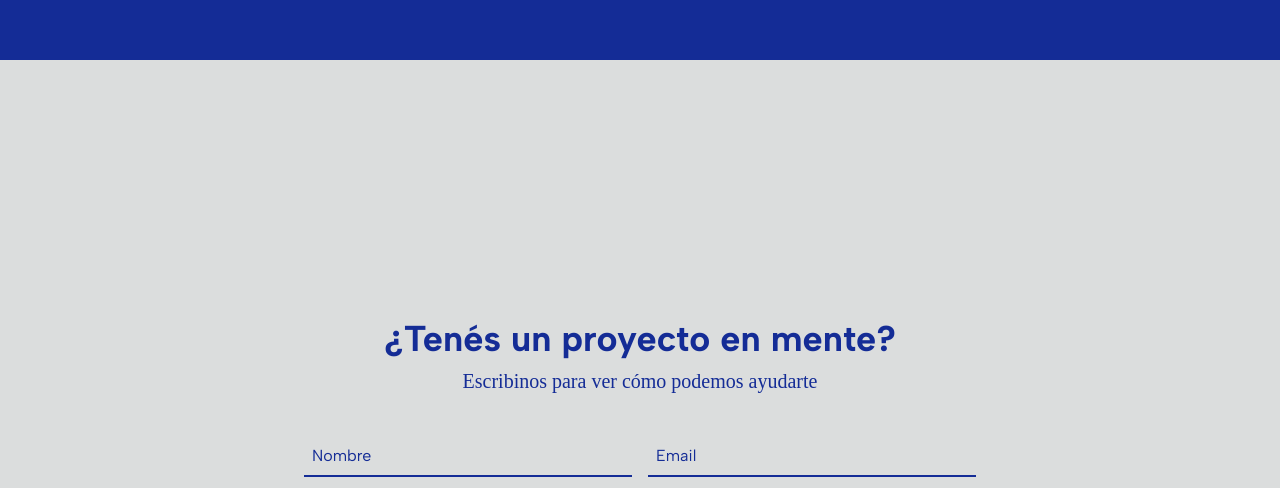
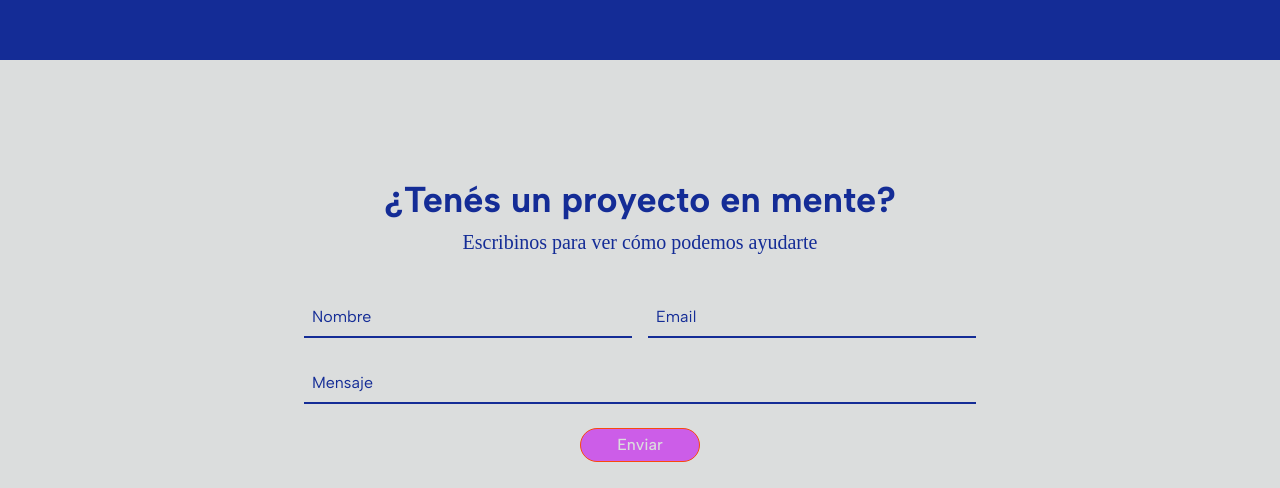
Before and after one commit to eypacha/proaestudiocreativo, a Vue app: page / in a window 1280 px wide. Shown: the part 3472-3960 px from the top of the page. Built offline with nearby package versions, Linux system fonts and the light colour scheme; a web font is replaced by a local one.

Commit message:
fix(Contact.vue): update section height and padding for improved layout consistency

```diff
--- a/src/components/sections/Contact.vue
+++ b/src/components/sections/Contact.vue
@@ -1,6 +1,6 @@
 <template>
   <section
-    class="relative h-[100dvh] p-20 px-10 bg-gray text-blue flex flex-col items-center justify-center"
+    class="relative w-full pt-30 pb-20 px-10 bg-gray text-blue flex flex-col items-center justify-center flex-1"
     id="contact"
   >
     <h2 class="text-4xl font-bold mb-2">¿Tenés un proyecto en mente?</h2>
```
